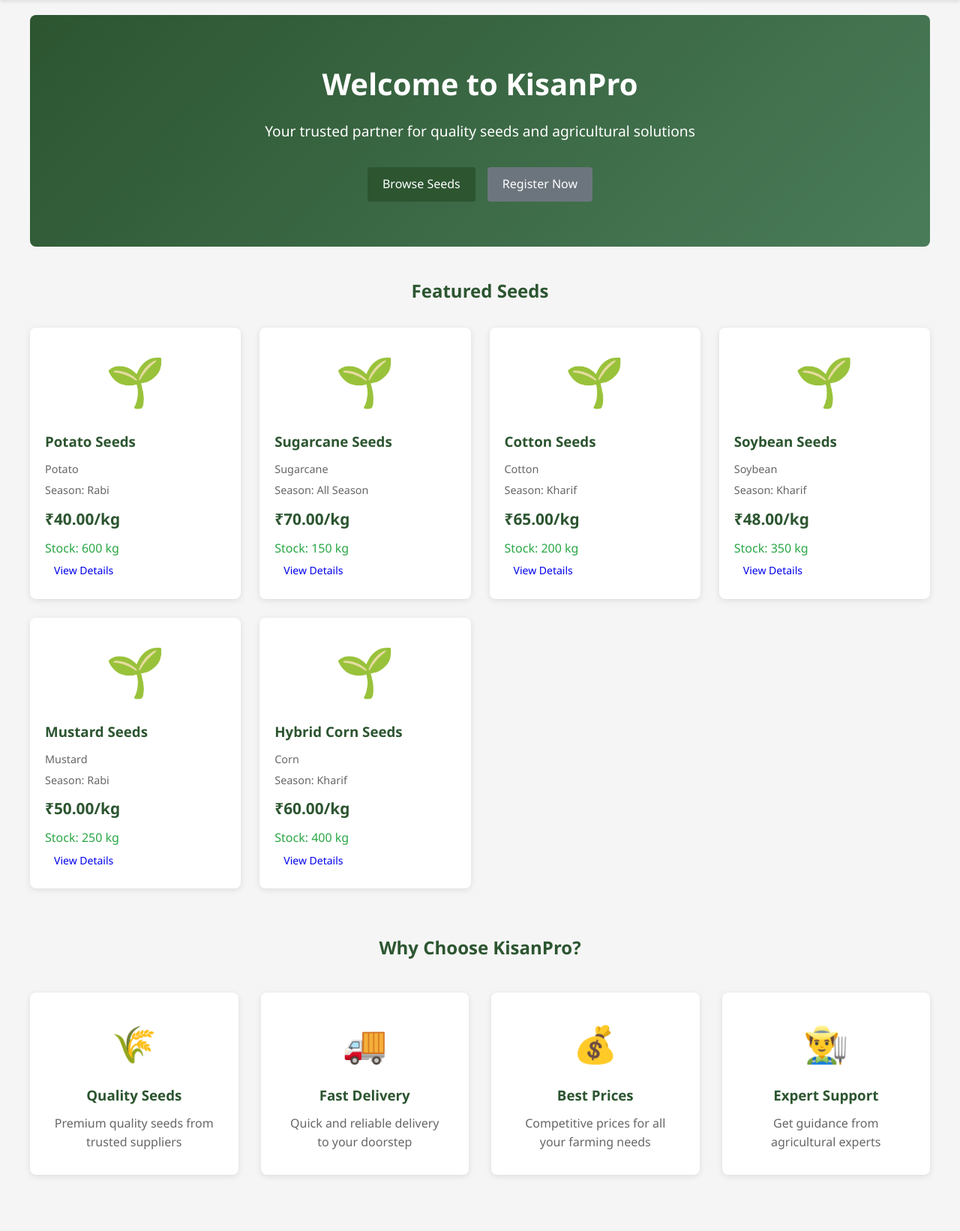
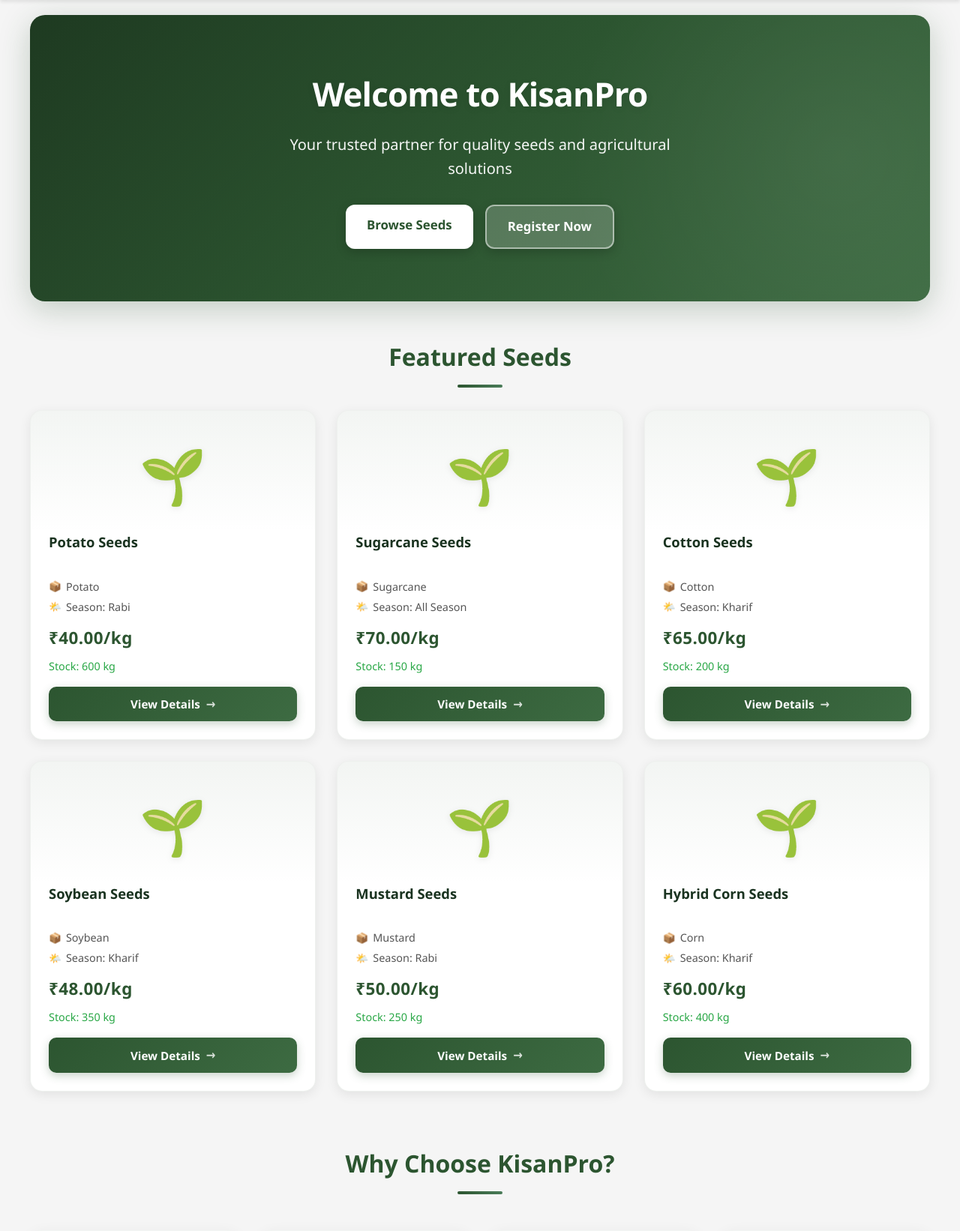
Before and after one commit to sejal173/KisanPro, a Flask app: page / in a window 1280 px wide. Shown: the part 70-1712 px from the top of the page at 75% size. Run offline with Flask 3, Linux system fonts and the light colour scheme; data comes from the database, SQL or seed files in the repository.

Commit message:
Refactor order item retrieval to avoid variable shadowing and update CSS styles for hero section and seed cards. Changed 'items' to 'order_items' in order queries and enhanced styling for improved UI/UX, including button styles and layout adjustments.

```diff
--- a/app.py
+++ b/app.py
@@ -389,13 +389,13 @@ def orders():
         cursor.execute('SELECT * FROM Orders WHERE farmer_id = %s ORDER BY order_date DESC', (farmer_id,))
         orders = cursor.fetchall()
 
-        # Get order items for each order
+        # Get order items for each order (use 'order_items' to avoid shadowing dict.items() method)
         for order in orders:
             cursor.execute('''SELECT oi.*, s.name as seed_name
                              FROM Order_Items oi
                              JOIN Seeds s ON oi.seed_id = s.id
                              WHERE oi.order_id = %s''', (order['id'],))
-            order['items'] = cursor.fetchall()
+            order['order_items'] = cursor.fetchall()
 
         cursor.close()
         conn.close()
@@ -601,13 +601,13 @@ def admin_orders():
 
         orders = cursor.fetchall()
 
-        # Get order items for each order
+        # Get order items for each order (use 'order_items' to avoid shadowing dict.items() method)
         for order in orders:
             cursor.execute('''SELECT oi.*, s.name as seed_name
                              FROM Order_Items oi
                              JOIN Seeds s ON oi.seed_id = s.id
                              WHERE oi.order_id = %s''', (order['id'],))
-            order['items'] = cursor.fetchall()
+            order['order_items'] = cursor.fetchall()
 
         cursor.close()
         conn.close()
--- a/static/css/style.css
+++ b/static/css/style.css
@@ -174,24 +174,45 @@ body {
     width: 100%;
 }
 
-/* Hero Section */
+/* Hero Section - Home Page */
 .hero-section {
     text-align: center;
-    padding: 60px 20px;
-    background: linear-gradient(135deg, #2c5530 0%, #4a7c59 100%);
+    padding: 70px 24px;
+    background: linear-gradient(135deg, #1e3a21 0%, #2c5530 50%, #3d6b42 100%);
     color: white;
-    border-radius: 8px;
-    margin-bottom: 40px;
+    border-radius: 20px;
+    margin-bottom: 48px;
+    box-shadow: 0 10px 40px rgba(44, 85, 48, 0.25);
+    position: relative;
+    overflow: hidden;
+}
+
+.hero-section::before {
+    content: '';
+    position: absolute;
+    top: -50%;
+    right: -20%;
+    width: 60%;
+    height: 200%;
+    background: radial-gradient(circle, rgba(255,255,255,0.06) 0%, transparent 70%);
+    pointer-events: none;
 }
 
 .hero-section h1 {
-    font-size: 2.5rem;
+    font-size: 2.75rem;
     margin-bottom: 1rem;
+    font-weight: 700;
+    letter-spacing: -0.02em;
+    text-shadow: 0 2px 10px rgba(0,0,0,0.1);
 }
 
 .hero-section p {
-    font-size: 1.2rem;
+    font-size: 1.25rem;
     margin-bottom: 2rem;
+    opacity: 0.95;
+    max-width: 560px;
+    margin-left: auto;
+    margin-right: auto;
 }
 
 .hero-buttons {
@@ -201,7 +222,39 @@ body {
     flex-wrap: wrap;
 }
 
-/* Featured Seeds */
+.hero-buttons .btn {
+    padding: 14px 28px;
+    font-size: 1.05rem;
+    font-weight: 600;
+    border-radius: 12px;
+    box-shadow: 0 4px 14px rgba(0,0,0,0.2);
+    transition: all 0.3s ease;
+}
+
+.hero-buttons .btn-primary {
+    background: white;
+    color: #2c5530;
+}
+
+.hero-buttons .btn-primary:hover {
+    background: #f0f7f0;
+    transform: translateY(-2px);
+    box-shadow: 0 6px 20px rgba(0,0,0,0.25);
+}
+
+.hero-buttons .btn-secondary {
+    background: rgba(255,255,255,0.2);
+    color: white;
+    border: 2px solid rgba(255,255,255,0.5);
+}
+
+.hero-buttons .btn-secondary:hover {
+    background: rgba(255,255,255,0.3);
+    border-color: white;
+    transform: translateY(-2px);
+}
+
+/* Featured Seeds - Home Page Cards */
 .featured-seeds, .seeds-grid {
     margin: 40px 0;
 }
@@ -210,66 +263,176 @@ body {
     text-align: center;
     margin-bottom: 30px;
     color: #2c5530;
+    font-size: 2rem;
+    font-weight: 700;
+    position: relative;
+}
+
+.featured-seeds h2::after {
+    content: '';
+    display: block;
+    width: 60px;
+    height: 4px;
+    background: linear-gradient(90deg, #2c5530, #4a7c59);
+    margin: 12px auto 0;
+    border-radius: 2px;
 }
 
 .seeds-grid {
     display: grid;
     grid-template-columns: repeat(auto-fill, minmax(280px, 1fr));
-    gap: 25px;
+    gap: 28px;
     margin-top: 30px;
 }
 
+/* Home & listing seed cards - enhanced */
 .seed-card {
     background: white;
-    border-radius: 8px;
-    padding: 20px;
-    box-shadow: 0 2px 8px rgba(0,0,0,0.1);
-    transition: transform 0.3s, box-shadow 0.3s;
+    border-radius: 16px;
+    padding: 0;
+    box-shadow: 0 4px 15px rgba(0,0,0,0.08);
+    transition: transform 0.35s ease, box-shadow 0.35s ease;
+    overflow: hidden;
+    border: 1px solid rgba(44, 85, 48, 0.08);
+    position: relative;
+}
+
+.seed-card::before {
+    content: '';
+    position: absolute;
+    top: 0;
+    left: 0;
+    right: 0;
+    height: 4px;
+    background: linear-gradient(90deg, #2c5530, #5a9c5e);
+    opacity: 0;
+    transition: opacity 0.3s ease;
 }
 
 .seed-card:hover {
-    transform: translateY(-5px);
-    box-shadow: 0 4px 12px rgba(0,0,0,0.15);
+    transform: translateY(-8px);
+    box-shadow: 0 12px 28px rgba(44, 85, 48, 0.15);
+    border-color: rgba(44, 85, 48, 0.2);
+}
+
+.seed-card:hover::before {
+    opacity: 1;
 }
 
 .seed-image {
     text-align: center;
-    margin-bottom: 15px;
+    margin-bottom: 0;
+    padding: 28px 20px 20px;
+    background: linear-gradient(180deg, rgba(44, 85, 48, 0.06) 0%, transparent 100%);
 }
 
 .seed-icon {
-    font-size: 4rem;
+    font-size: 4.5rem;
+    display: inline-block;
+    filter: drop-shadow(0 2px 4px rgba(0,0,0,0.08));
+    transition: transform 0.3s ease;
+}
+
+.seed-card:hover .seed-icon {
+    transform: scale(1.08);
+}
+
+.seed-info {
+    padding: 0 24px 24px;
+}
+
+.seed-info h3 {
+    color: #1a3320;
+    margin-bottom: 10px;
+    font-size: 1.15rem;
+    font-weight: 600;
+    line-height: 1.35;
+    min-height: 2.7em;
+    display: -webkit-box;
+    -webkit-line-clamp: 2;
+    -webkit-box-orient: vertical;
+    overflow: hidden;
+}
+
+.crop-type, .season {
+    color: #555;
+    font-size: 0.9rem;
+    margin: 4px 0;
+    display: flex;
+    align-items: center;
+    gap: 6px;
+}
+
+.crop-type::before {
+    content: '📦';
+    font-size: 0.85rem;
+}
+
+.season::before {
+    content: '🌤️';
+    font-size: 0.85rem;
+}
+
+.price {
+    font-size: 1.4rem;
+    font-weight: 700;
+    color: #2c5530;
+    margin: 12px 0 8px;
+    letter-spacing: 0.02em;
+}
+
+.stock {
+    color: #28a745;
+    font-weight: 500;
+    font-size: 0.9rem;
+    margin-bottom: 16px;
+}
+
+/* View Details & card action buttons */
+.seed-card .btn,
+.seed-info .btn {
+    display: inline-flex;
+    align-items: center;
+    justify-content: center;
+    gap: 8px;
+    padding: 10px 20px;
+    font-size: 0.95rem;
+    font-weight: 600;
+    border-radius: 10px;
+    background: linear-gradient(135deg, #2c5530 0%, #3d6b42 100%);
+    color: white;
+    border: none;
+    box-shadow: 0 4px 12px rgba(44, 85, 48, 0.25);
+    transition: all 0.3s ease;
+    width: 100%;
+    text-decoration: none;
+}
+
+.seed-card .btn:hover,
+.seed-info .btn:hover {
+    background: linear-gradient(135deg, #1e3a21 0%, #2c5530 100%);
+    color: white;
+    transform: translateY(-2px);
+    box-shadow: 0 6px 16px rgba(44, 85, 48, 0.35);
+}
+
+.seed-card .btn::after {
+    content: '→';
+    font-size: 1.1em;
+    font-weight: 700;
+    opacity: 0.8;
+}
+
+.seed-card .btn.btn-primary::after {
+    content: '→';
 }
 
 .seed-icon-large {
     font-size: 8rem;
 }
 
-.seed-info h3 {
-    color: #2c5530;
-    margin-bottom: 10px;
-}
-
-.crop-type, .season {
-    color: #666;
-    font-size: 0.9rem;
-    margin: 5px 0;
-}
-
-.price {
-    font-size: 1.3rem;
-    font-weight: bold;
-    color: #2c5530;
-    margin: 10px 0;
-}
-
 .price-large {
     font-size: 1.8rem;
-}
-
-.stock {
-    color: #28a745;
-    font-weight: 500;
 }
 
 .out-of-stock {
@@ -829,43 +992,92 @@ body {
     margin-top: 25px;
 }
 
-/* Features Section */
+/* Features Section - Why Choose KisanPro */
 .features {
-    margin: 60px 0;
+    margin: 70px 0;
 }
 
 .features h2 {
     text-align: center;
-    margin-bottom: 40px;
+    margin-bottom: 48px;
     color: #2c5530;
+    font-size: 2rem;
+    font-weight: 700;
+}
+
+.features h2::after {
+    content: '';
+    display: block;
+    width: 60px;
+    height: 4px;
+    background: linear-gradient(90deg, #2c5530, #4a7c59);
+    margin: 12px auto 0;
+    border-radius: 2px;
 }
 
 .features-grid {
     display: grid;
     grid-template-columns: repeat(auto-fit, minmax(250px, 1fr));
-    gap: 30px;
+    gap: 28px;
 }
 
 .feature-card {
     text-align: center;
-    padding: 30px;
+    padding: 36px 28px;
     background: white;
-    border-radius: 8px;
-    box-shadow: 0 2px 8px rgba(0,0,0,0.1);
+    border-radius: 16px;
+    box-shadow: 0 4px 20px rgba(0,0,0,0.06);
+    border: 1px solid rgba(44, 85, 48, 0.06);
+    transition: transform 0.35s ease, box-shadow 0.35s ease;
+    position: relative;
+    overflow: hidden;
+}
+
+.feature-card::before {
+    content: '';
+    position: absolute;
+    top: 0;
+    left: 0;
+    right: 0;
+    height: 3px;
+    background: linear-gradient(90deg, #2c5530, #5a9c5e);
+    opacity: 0;
+    transition: opacity 0.3s ease;
+}
+
+.feature-card:hover {
+    transform: translateY(-6px);
+    box-shadow: 0 12px 28px rgba(44, 85, 48, 0.12);
+    border-color: rgba(44, 85, 48, 0.12);
+}
+
+.feature-card:hover::before {
+    opacity: 1;
 }
 
 .feature-icon {
-    font-size: 3rem;
-    margin-bottom: 15px;
+    font-size: 3.5rem;
+    margin-bottom: 18px;
+    display: inline-block;
+    filter: drop-shadow(0 2px 6px rgba(0,0,0,0.08));
+    transition: transform 0.3s ease;
+}
+
+.feature-card:hover .feature-icon {
+    transform: scale(1.1);
 }
 
 .feature-card h3 {
-    color: #2c5530;
-    margin-bottom: 10px;
+    color: #1a3320;
+    margin-bottom: 12px;
+    font-size: 1.2rem;
+    font-weight: 600;
 }
 
 .feature-card p {
-    color: #666;
+    color: #555;
+    font-size: 0.95rem;
+    line-height: 1.6;
 }
 
 /* About & Contact */
--- a/templates/admin_orders.html
+++ b/templates/admin_orders.html
@@ -42,7 +42,7 @@
                 <div class="order-items">
                     <h4>Items:</h4>
                     <ul>
-                        {% for item in order.items %}
+                        {% for item in order.order_items %}
                             <li>{{ item.seed_name }} - {{ item.quantity }} kg × ₹{{ item.price }} = ₹{{ "%.2f"|format(item.quantity * item.price) }}</li>
                         {% endfor %}
                     </ul>
--- a/templates/orders.html
+++ b/templates/orders.html
@@ -24,7 +24,7 @@
                 <div class="order-items">
                     <h4>Items:</h4>
                     <ul>
-                        {% for item in order.items %}
+                        {% for item in order.order_items %}
                             <li>
                                 {{ item.seed_name }} - {{ item.quantity }} kg × ₹{{ item.price }} = ₹{{ "%.2f"|format(item.quantity * item.price) }}
                             </li>
```
Also changed, not shown: FOLDER_STRUCTURE.md (added, +104 -0 lines).
